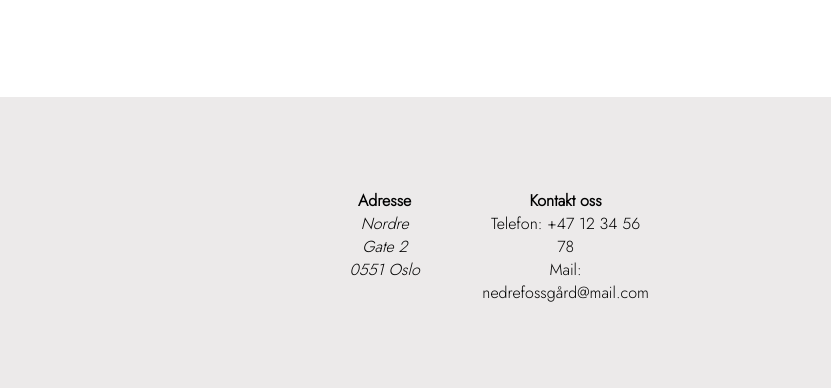
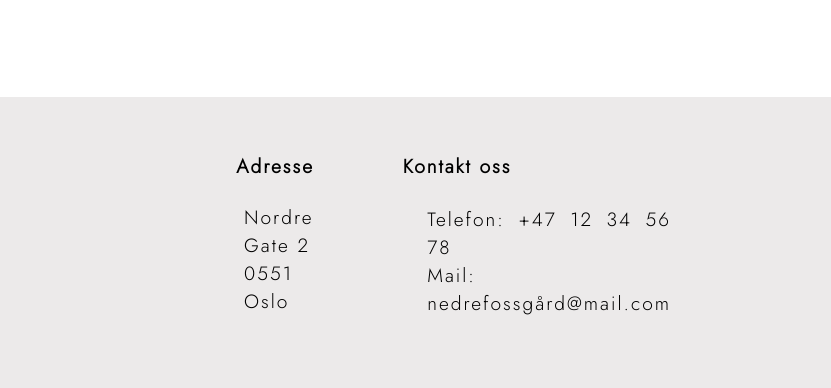
Before and after one commit to Tinamork/exam, a plain HTML site: page forside.html in a window 1280 px wide. Shown: the part 1551-1939 px from the top of the page, 449-1280 px from the left. Drawn offline with Linux system fonts and the light colour scheme.

Commit message:
kopiert og fikset footer

```diff
--- a/forside.css
+++ b/forside.css
@@ -192,26 +192,41 @@ footer {
     background: rgb(236, 234, 234);
     position: static;
     display: flex;
-    justify-content: space-around;
+    justify-content: space-evenly;
     align-items: center;
+    font-size: 120%;
 }
 
 .footer ul {
     display: flex;
+    justify-content: space-between;
 }
 
 .footer ul li {
     list-style: none;
-
+    padding: 10%;
+    text-align: justify;
+    letter-spacing: 2px;
 }
 
 .adresse {
-    float: left;
     position: flex;
-    margin-right: 20%;
+    width: 80%;
+    text-align: left;
+    float: right;
+}
+
+.adressetekst {
+    margin-top: 20%;
 }
 
 .kontaktoss {
+    text-align: center;
     float: right;
     position: flex;
+    box-sizing: border-box;
 }
+
+.footer iframe {
+    border-style: solid;
+}
--- a/forside.html
+++ b/forside.html
@@ -184,29 +184,34 @@
         <iframe
             src="https://www.google.com/maps/embed?pb=!1m18!1m12!1m3!1d1999.7587760065207!2d10.733179251514313!3d59.919550670511555!2m3!1f0!2f0!3f0!3m2!1i1024!2i768!4f13.1!3m3!1m2!1s0x46416e7bfda9fef5%3A0x1999a7ebc1b332a3!2sOsloMet%20-%20Biblioteket%20P35!5e0!3m2!1sno!2sno!4v1667565132058!5m2!1sno!2sno"
             width="250" height="250" style="border:0;" allowfullscreen="" loading="lazy"
-            referrerpolicy="no-referrer-when-downgrade">
+            referrerpolicy="no-referrer-when-downgrade" class="kart">
         </iframe>
 
         <ul>
+
             <li class="adresse">
-                <p> <strong>Adresse</strong>
-                <address>
-                    Nordre Gate 2
-                    <br>
-                    0551 Oslo
-                </address>
-                </p>
+                <p><strong>Adresse</strong></p>
+                <ul class="adressetekst">
+                    <li>
+                        Nordre Gate 2
+                        <br>
+                        0551 Oslo
+                    </li>
+                </ul>
             </li>
+
 
             <li class="kontaktoss">
                 <p><strong>Kontakt oss</strong></p>
                 <ul>
-                    <li>Telefon: +47 12 34 56 78
+                    <li>
+                        Telefon: +47 12 34 56 78
                         <br>
                         Mail: nedrefossgård@mail.com
                     </li>
                 </ul>
             </li>
+
         </ul>
 
 </footer>
```
